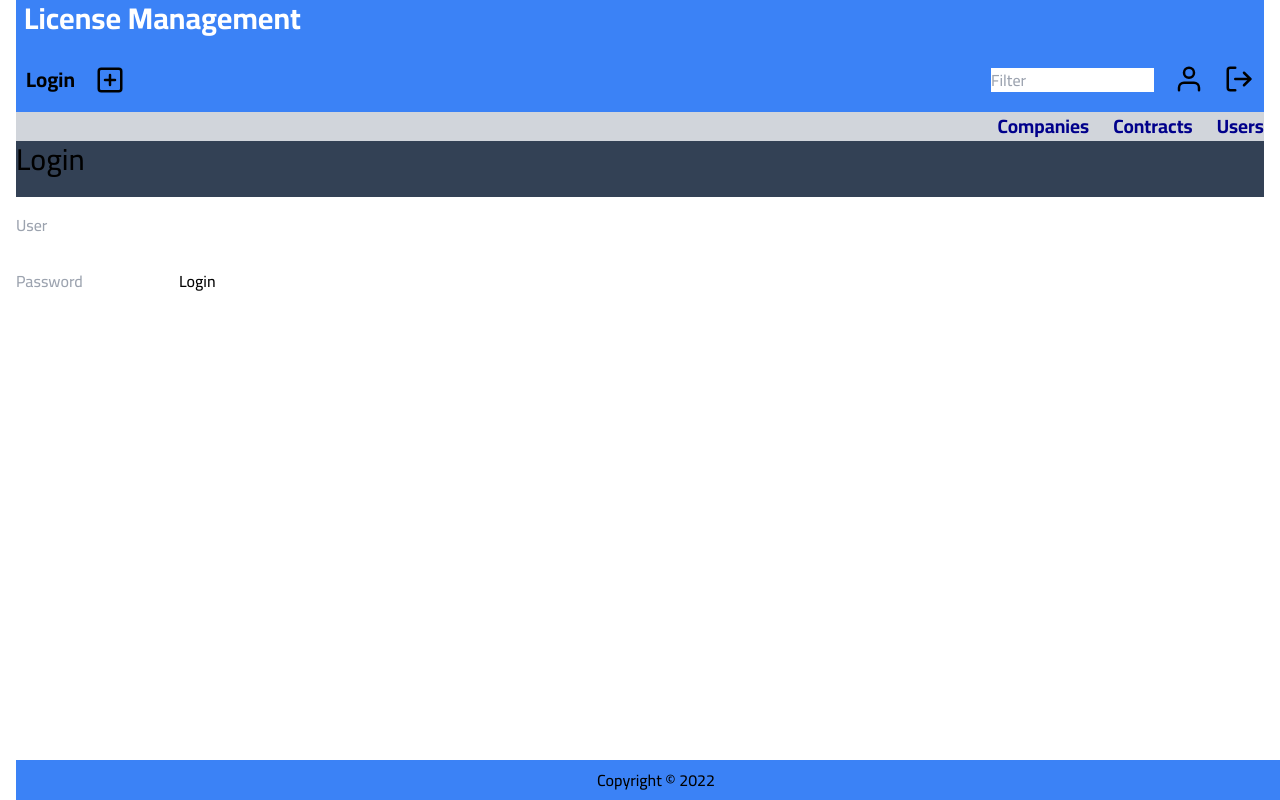
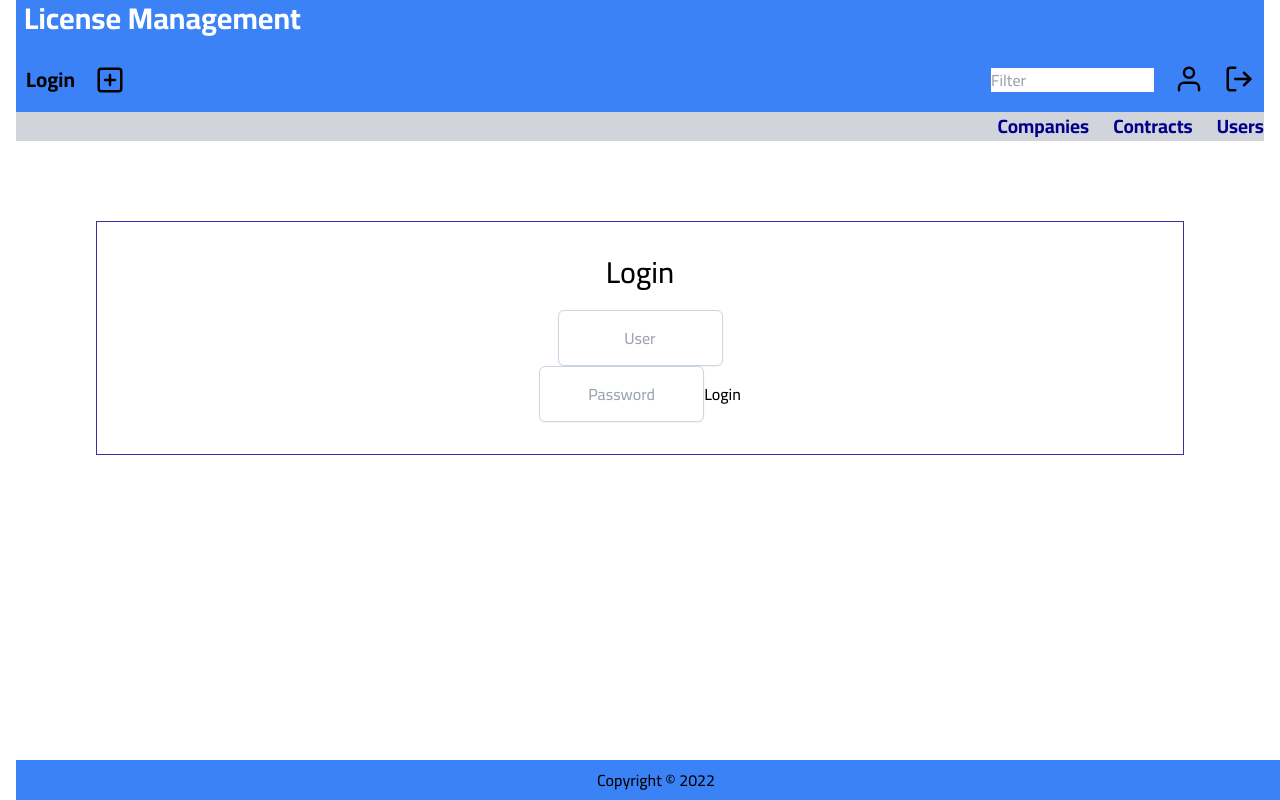
Before and after one commit to PinarGoekcek/license-management, a React (Create React App) app in the folder frontend/licence-management-ui/: page /login in a window 1280 px wide. Built offline with nearby package versions, Linux system fonts and the light colour scheme; no server answers.

Commit message:
style login

```diff
--- a/frontend/licence-management-ui/src/components/Login.js
+++ b/frontend/licence-management-ui/src/components/Login.js
@@ -2,6 +2,7 @@ import axios from "axios";
 import {APP_API_ENDPOINT_URL, routes} from "../config";
 import {useHistory} from "react-router-dom";
 import {useState} from "react";
+
 
 const Login = (props) => {
     props.func('Login');
@@ -39,12 +40,13 @@ const Login = (props) => {
 
 
     return (
-        <div>
-            <h1 className="bg-slate-700 h-14 flex flex-col">Login</h1>
-            <input className="h-14 flex flex-col" type='text' placeholder='User' value={username} onChange={userInput}/>
-            <input className="h-14" type='text' placeholder='Password' value={password} onChange={pwInput}/>
+        <div className="container center mx-auto p-8">
+        <div className="m-12 h-full border border-indigo-800 text-center p-8">
+            <h1 className="h-14 flex flex-col">Login</h1>
+            <input className="place-self-center border shadow-sm border-slate-300 focus:outline-none focus:border-sky-500 focus:ring-sky-500 text-center rounded-md h-14 flex flex-col" type='text' placeholder='User' value={username} onChange={userInput}/>
+            <input className="place-self-center border shadow-sm border-slate-300 focus:outline-none focus:border-sky-500 focus:ring-sky-500 text-center rounded-md h-14" type='text' placeholder='Password' value={password} onChange={pwInput}/>
             <button type='button' onClick={btnLogin}>Login</button>
-        </div>
+        </div></div>
     );
 };
 
```
